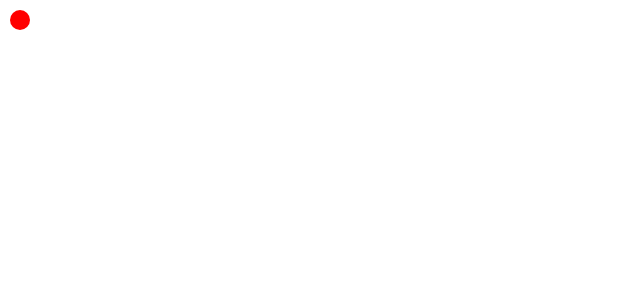
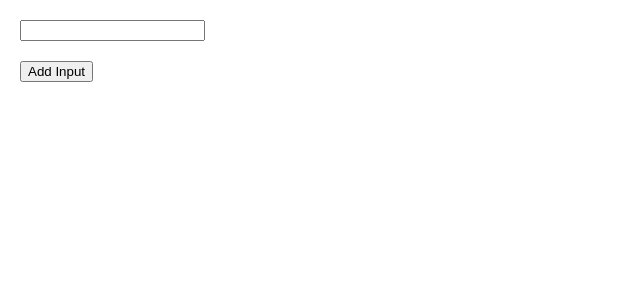
Before and after one commit to mehedihasanshohan/declaration-react, a React (Vite) app: page / in a window 1280 px wide. Shown: the top 300 px of the page, without its empty margins (0-640 px from the left). Built offline with nearby package versions, Linux system fonts and the light colour scheme.

Commit message:
custom input state manage

```diff
--- a/src/App.jsx
+++ b/src/App.jsx
@@ -1,4 +1,5 @@
 // import './App.css'
+import CustomInput from './component/CustomInput'
 import Form from './component/Form'
 import Pointer from './component/Pointer'
 import './style.css'
@@ -10,7 +11,8 @@ function App() {
     <>
 
             {/* <Form></Form> */}
-        <Pointer></Pointer>
+        {/* <Pointer></Pointer> */}
+        <CustomInput></CustomInput>
     </>
   )
 }
--- /dev/null
+++ b/src/component/CustomInput.jsx
@@ -0,0 +1,41 @@
+import { useState } from "react";
+
+export default function CustomInput() {
+    const [inputs, setInputs] = useState([
+        {
+            id: 1,
+            label: "input",
+        },
+    ]);
+
+    const handleAddInput = () => {
+        const nextId = inputs[inputs.length - 1].id + 1;
+
+        setInputs([
+            ...inputs,
+            {
+                id: nextId,
+                label: "input",
+            },
+        ]);
+    };
+
+    return (
+        <div>
+            {inputs.map((input) => (
+                <div
+                    key={input.id}
+                    style={{
+                        marginBottom: "5px",
+                    }}
+                >
+                    <input type="text" label={input.label} />
+                </div>
+            ))}
+
+            <div style={{ marginTop: "20px" }}>
+                <button onClick={handleAddInput}>Add Input</button>
+            </div>
+        </div>
+    );
+}
```
